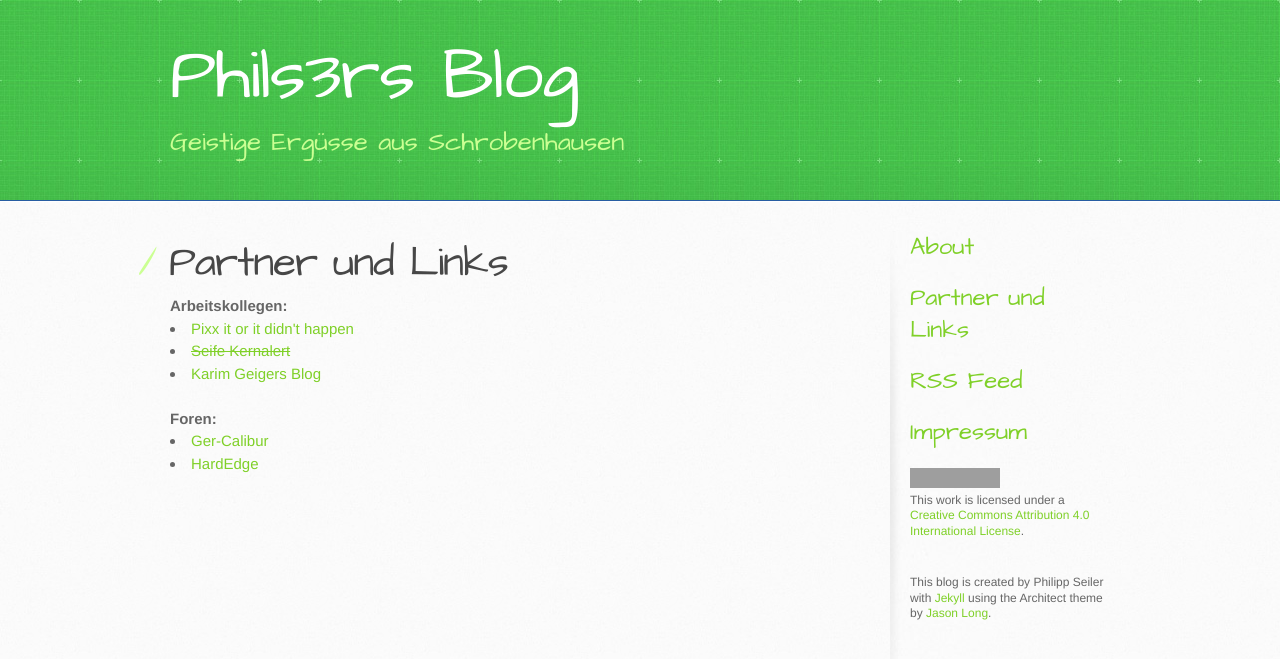
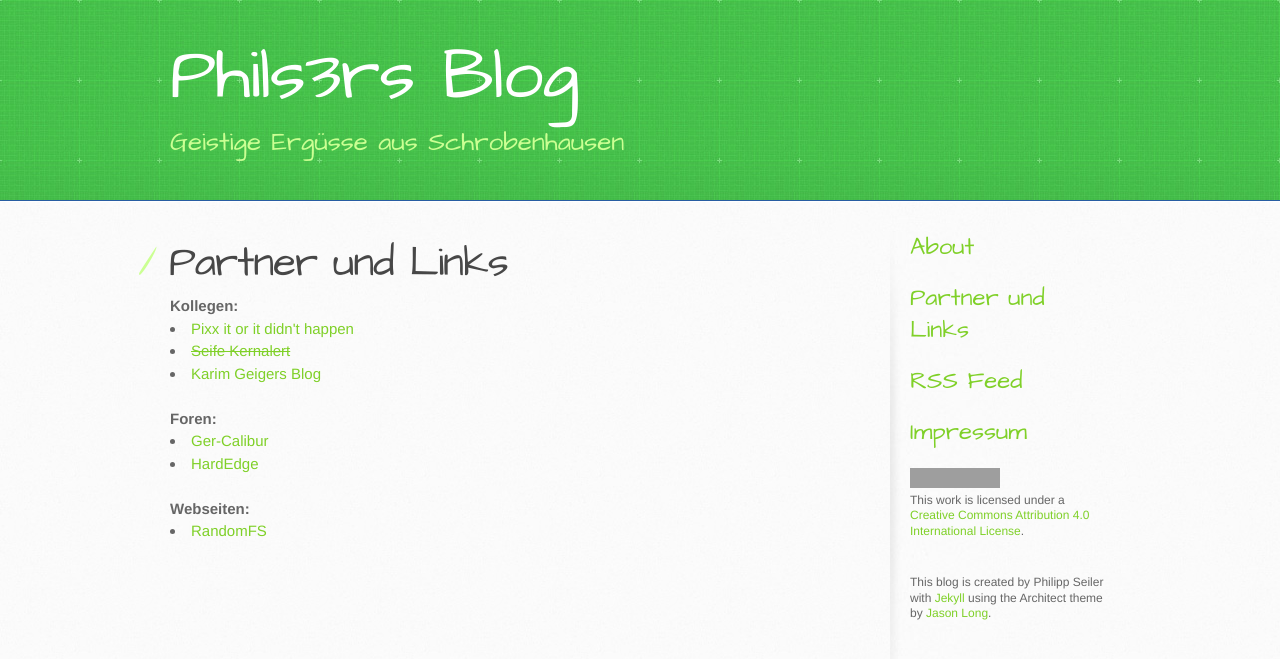
Before and after one commit to pseiler/phils3rs_blog, a Jekyll site: the page built from links.html, in a window 1280 px wide. Shown: the top 659 px of the page. Built offline with Jekyll 4.4.1, drawn with Linux system fonts in a browser that asks for light colours; Markdown is read by kramdown in place of the engine named in the settings; grey boxes are pictures that could not be loaded.

Commit message:
- added link to awesome randomfs project

```diff
--- a/links.html
+++ b/links.html
@@ -5,7 +5,7 @@ title: Partner und Links
 
 <div id="about">
   <h1>Partner und Links</h1>
-<strong>Arbeitskollegen:
+<strong>Kollegen:
 </strong>
 <li><a href=http://pixx-it.oakey-dev.eu/>Pixx it or it didn't happen</a>
 <li><a href=http://seife.kernalert.de/blog><s>Seife Kernalert</s></a>
@@ -15,4 +15,8 @@ title: Partner und Links
 </strong>
 <li><a href=http://ger-calibur.de/>Ger-Calibur</a>
 <li><a href=http://www.hardedge.org/>HardEdge</a>
+</br></br>
+<strong>Webseiten:
+</strong>
+<li><a href=http://randomfs.de/>RandomFS</a>
 </div>
```
